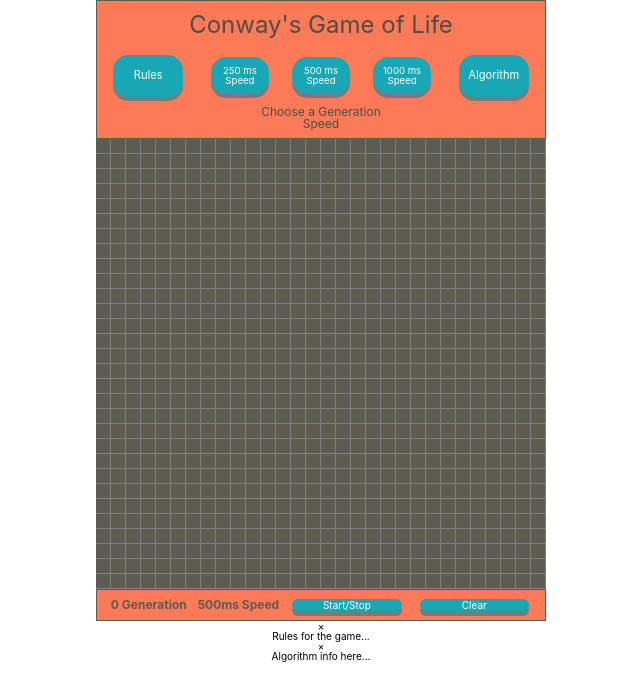
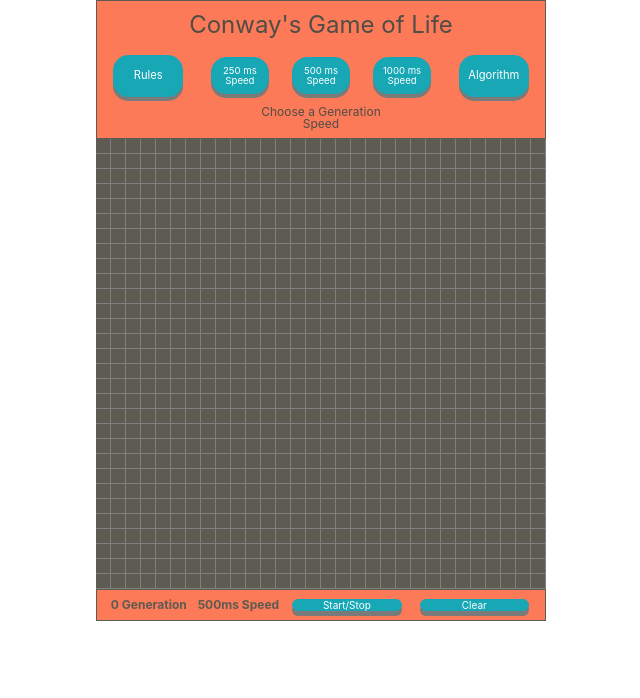
Before and after one commit to bloominstituteoftechnology/CS-Build-Week-1, a React (Create React App) app in the folder client/: page / in a window 1280 px wide. Shown: the top 698 px of the page, without its empty margins (319-959 px from the left). Built offline with nearby package versions, Linux system fonts and the light colour scheme.

Commit message:
Added rules and algorithm modals and connected to buttons

```diff
--- a/client/src/components/App.js
+++ b/client/src/components/App.js
@@ -19,12 +19,18 @@ class App extends Component {
   handleClear = () => {this.setState({ clear: !this.state.clear, gens: 0, speed: 500 })};
   handleGen = () => {this.setState({ gens: this.state.gens+1 })}
   handleSpeed = (ms) => {this.setState({ speed: ms })}
+  handleRules = () => {document.getElementById('ruleModal').style.display = "block"};
+  handleAlgHist = () => {document.getElementById('algModal').style.display = "block"};
+  handleRuleClose = () => {document.getElementById('ruleModal').style.display = "none"};
+  handleAlgClose = () => {document.getElementById('algModal').style.display = "none"};
 
   render() {
     return (
       <div className="App">
         <Header
           handleSpeed={this.handleSpeed}
+          handleRules={this.handleRules}
+          handleAlgHist={this.handleAlgHist}
         />
         <Board
           clear={this.state.clear}
@@ -39,16 +45,25 @@ class App extends Component {
           toggleRun={this.toggleRun}
           handleClear={this.handleClear}
         />
-        <div id="ruleModal" class="modal">
-          <div class="modal-content">
-            <span class="close">&times;</span>
-            <p>Rules for the game...</p>
+        <div id="ruleModal" className="modal">
+          <div className="modal-content">
+            <span className="close" onClick={this.handleRuleClose}>&times;</span>
+            <h1>Game of life Rules:</h1>
+            <ol>
+              <li>1. Any LIVE cell with fewer than two live neighbors dies, as if by underpopulation.</li>
+              <li>2. Any LIVE cell with two or three live neighbors lives on to the next generation.</li>
+              <li>3. Any LIVE cell with more than three live neighbors dies, as if by overpopulation.</li>
+              <li>4. Any DEAD cell with exactly three live neighbors becomes a live cell, as if by reproduction.</li>
+            </ol>
           </div>
         </div>
-        <div id="algModal" class="modal">
-          <div class="modal-content">
-            <span class="close">&times;</span>
-            <p>Algorithm info here...</p>
+        <div id="algModal" className="modal">
+          <div className="modal-content">
+            <span className="close" onClick={this.handleAlgClose}>&times;</span>
+            <h1>Controls:</h1>
+            <p>Choose a figure from the templates below or make your own by click on a cell. The start/stop button
+              advances the cells generation(based off an iteration of the rules). Game speed can be controlled from
+              the buttons in the header.</p>
           </div>
         </div>
       </div>
--- a/client/src/components/Header.js
+++ b/client/src/components/Header.js
@@ -5,11 +5,11 @@ const Header = (props) => {
   return (
     <div className='header'>
       <h1 className='title'>Conway's Game of Life</h1>
-      <div className='icon' onClick={'Rules'}>Rules</div>
+      <div className='icon' onClick={props.handleRules}>Rules</div>
       <div className='button' onClick={() => props.handleSpeed(250)}>250 ms Speed</div>
       <div className='button' onClick={() => props.handleSpeed(500)}>500 ms Speed</div>
       <div className='button' onClick={() => props.handleSpeed(1000)}>1000 ms Speed</div>
-      <div className='icon' onClick={'Algorithm'}>Algorithm</div>
+      <div className='icon' onClick={props.handleAlgHist}>Algorithm</div>
       <div className='label'>Choose a Generation Speed</div>
     </div>
   );
--- a/client/src/styles/App.css
+++ b/client/src/styles/App.css
@@ -4,3 +4,34 @@
   margin: 0 auto;
   text-align: center;
 }
+.App .modal {
+  display: none;
+  position: fixed;
+  z-index: 1;
+  left: 0;
+  top: 0;
+  width: 100%;
+  height: 100%;
+  overflow: auto;
+  background-color: rgba(0,0,0,0.4);
+}
+.App .modal-content {
+  background-color: #fefefe;
+    margin: 15% auto;
+    padding: 20px;
+    border: 1px solid #888;
+    width: 80%;
+}
+.App .close {
+  color: #aaa;
+  float: right;
+  font-size: 28px;
+  font-weight: bold;
+}
+
+.App .close:hover,
+.close:focus {
+  color: black;
+  text-decoration: none;
+  cursor: pointer;
+}
```
